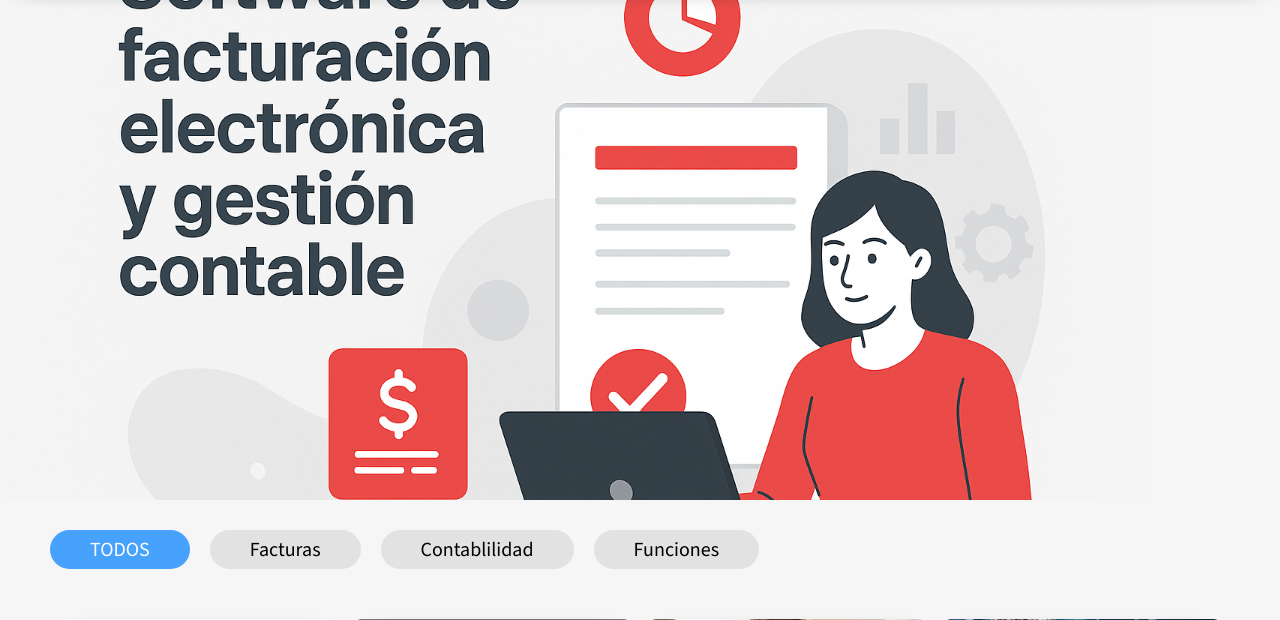
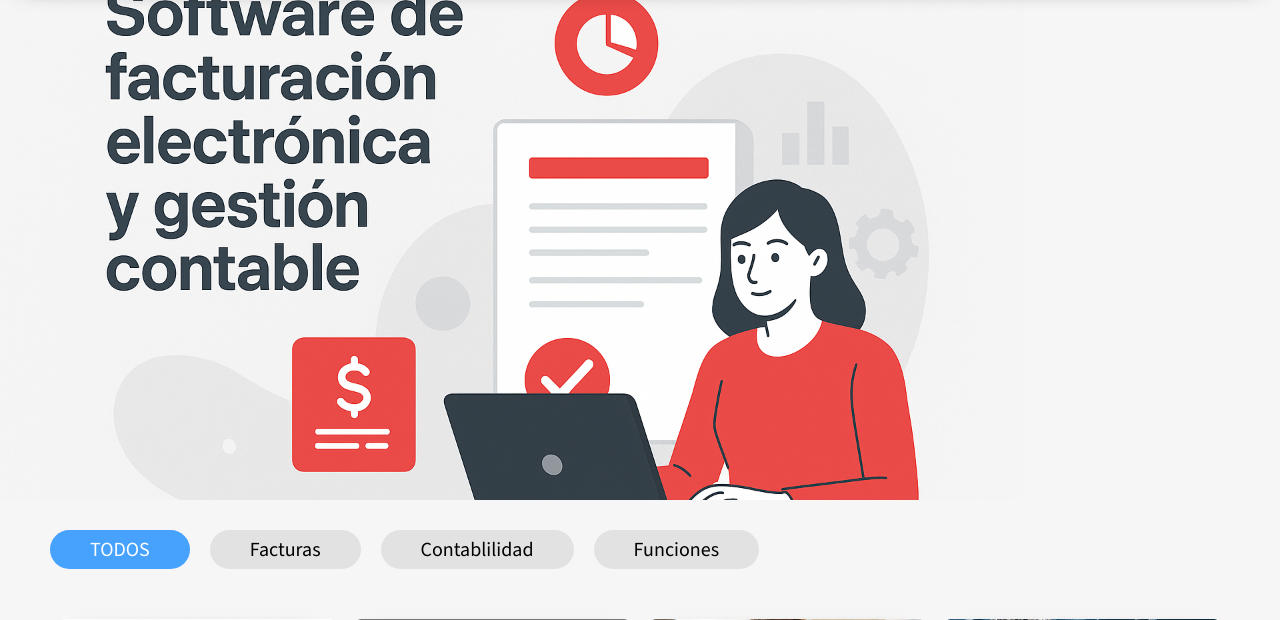
Before and after one commit to JuanCaRojas-18/JuanCaRojas-18.github.io, a PHP site: page / in a window 1280 px wide. Shown: the part 80-700 px from the top of the page. Run offline with PHP 8.4, Linux system fonts and the light colour scheme; some libraries are stand-ins or nearby versions.

Commit message:
Update blog.css

```diff
--- a/css/blog.css
+++ b/css/blog.css
@@ -1,7 +1,7 @@
 /*Portada*/
 
 .blog-container-cover{
-    width: 90%;
+    width: 80%;
     height: 500px;
     position: relative;
     margin-top: 80px;
```
